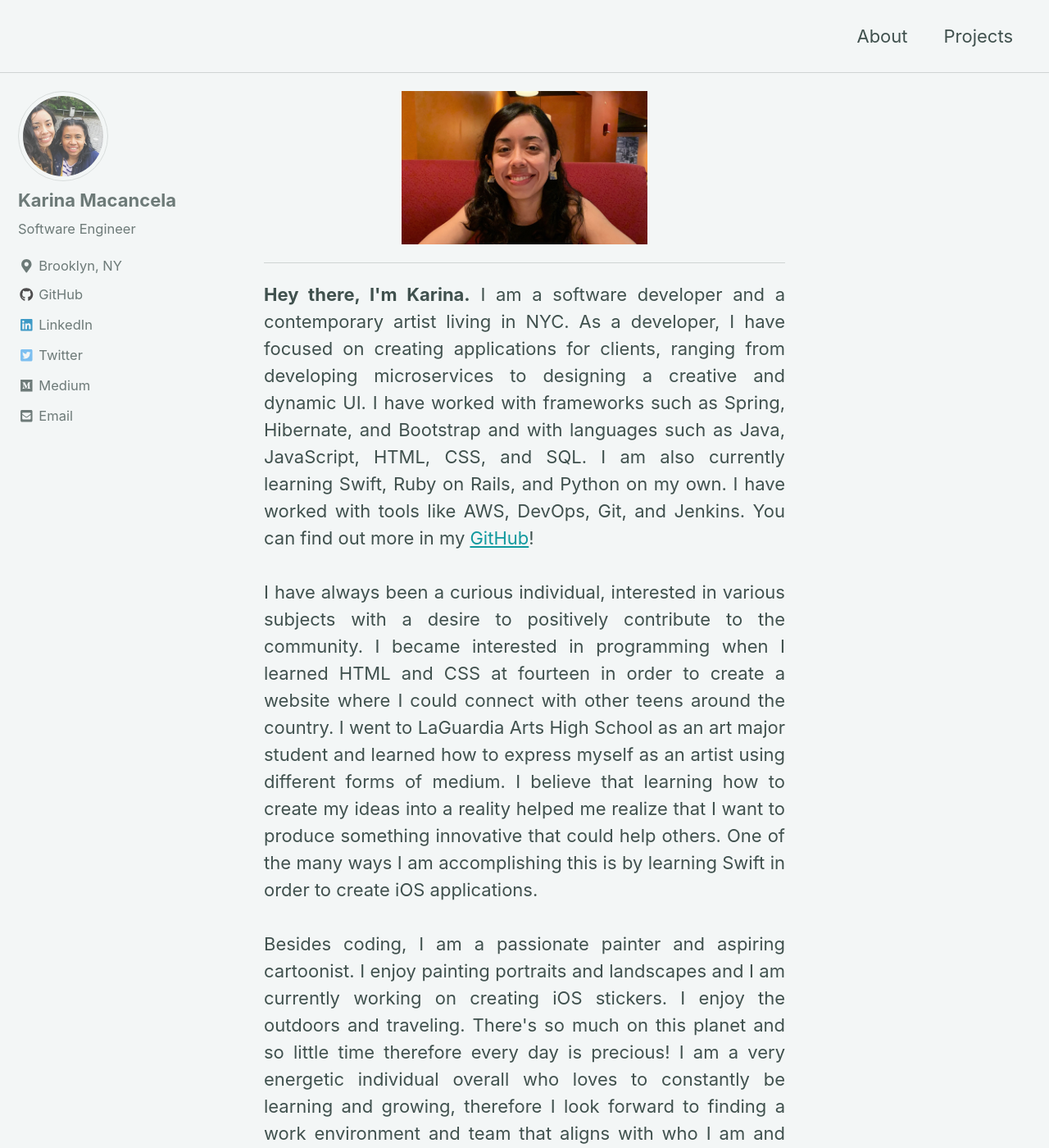
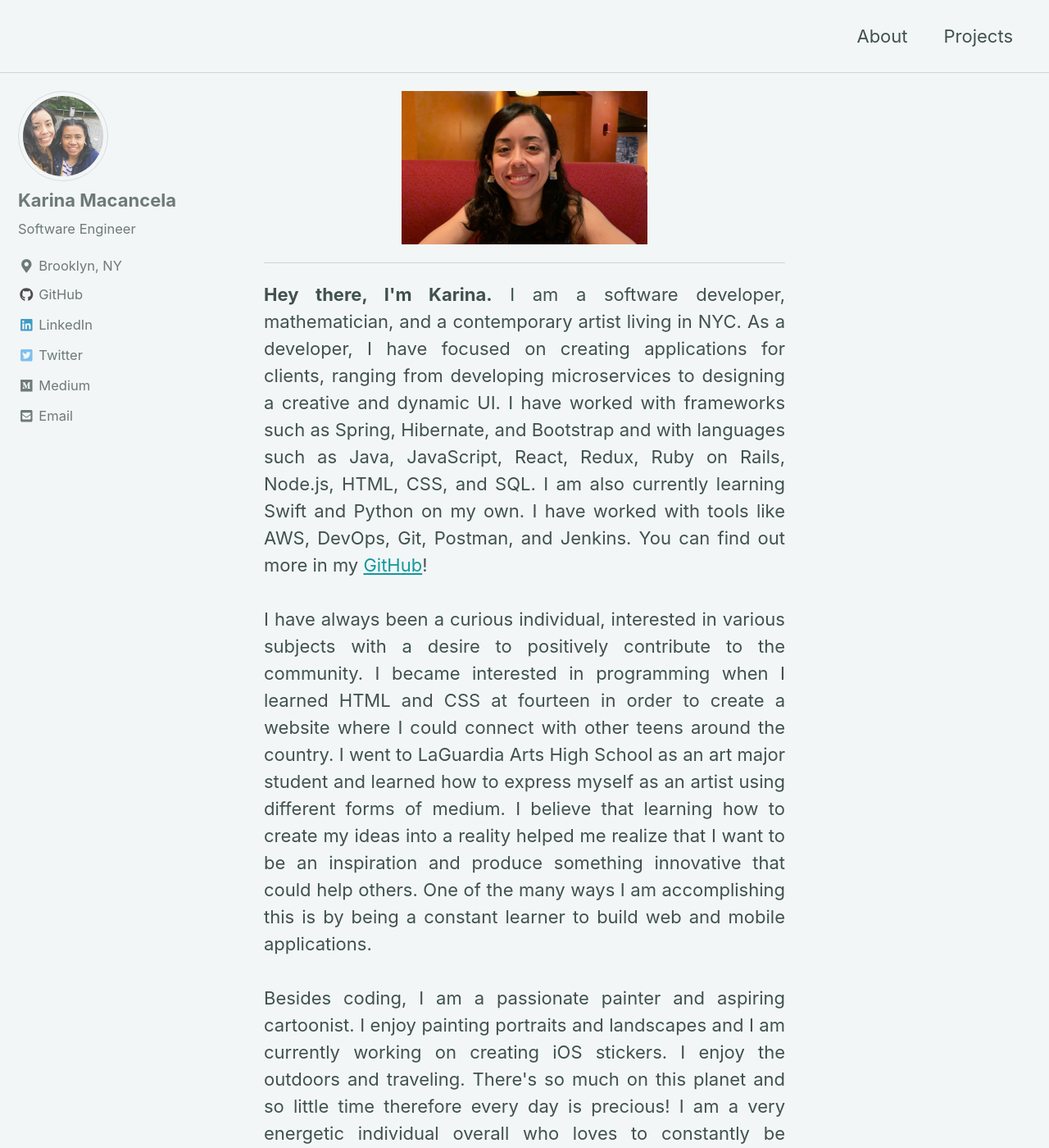
Before and after one commit to kmacancela/kmacancela.github.io, a Jekyll site: the page built from index.html, in a window 1280 px wide and 1400 px high. Shown: the whole window at 82% size. Built offline with Jekyll 4.4.1, drawn with Linux system fonts in a browser that asks for light colours; cached includes are drawn as plain includes; nearby versions of some CDN libraries; the list of posts is cut into pages by our own code; some of the changed text lies outside the part shown.

Commit message:
minior fix

```diff
--- a/index.html
+++ b/index.html
@@ -4,11 +4,11 @@
 <center>
   <center><img src="/assets/images/about_me.jpg" width="300"></center><hr>
   <p align="justify">
-    <b>Hey there, I'm Karina.</b> I am a software developer and a contemporary artist living in NYC. As a developer, I have focused on creating applications for clients, ranging from developing microservices to designing a creative and dynamic UI. I have worked with frameworks such as Spring, Hibernate, and Bootstrap and with languages such as Java, JavaScript, HTML, CSS, and SQL. I am also currently learning Swift, Ruby on Rails, and Python on my own. I have worked with tools like AWS, DevOps, Git, and Jenkins. You can find out more in my <a href="https://github.com/kmacancela">GitHub</a>!
+    <b>Hey there, I'm Karina.</b> I am a software developer, mathematician, and a contemporary artist living in NYC. As a developer, I have focused on creating applications for clients, ranging from developing microservices to designing a creative and dynamic UI. I have worked with frameworks such as Spring, Hibernate, and Bootstrap and with languages such as Java, JavaScript, React, Redux, Ruby on Rails, Node.js, HTML, CSS, and SQL. I am also currently learning Swift and Python on my own. I have worked with tools like AWS, DevOps, Git, Postman, and Jenkins. You can find out more in my <a href="https://github.com/kmacancela">GitHub</a>!
     <br><br>
-    I have always been a curious individual, interested in various subjects with a desire to positively contribute to the community. I became interested in programming when I learned HTML and CSS at fourteen in order to create a website where I could connect with other teens around the country. I went to LaGuardia Arts High School as an art major student and learned how to express myself as an artist using different forms of medium. I believe that learning how to create my ideas into a reality helped me realize that I want to produce something innovative that could help others. One of the many ways I am accomplishing this is by learning Swift in order to create iOS applications.
+    I have always been a curious individual, interested in various subjects with a desire to positively contribute to the community. I became interested in programming when I learned HTML and CSS at fourteen in order to create a website where I could connect with other teens around the country. I went to LaGuardia Arts High School as an art major student and learned how to express myself as an artist using different forms of medium. I believe that learning how to create my ideas into a reality helped me realize that I want to be an inspiration and produce something innovative that could help others. One of the many ways I am accomplishing this is by being a constant learner to build web and mobile applications.
     <br><br>
-    Besides coding, I am a passionate painter and aspiring cartoonist. I enjoy painting portraits and landscapes and I am currently working on creating iOS stickers. I enjoy the outdoors and traveling. There's so much on this planet and so little time therefore every day is precious! I am a very energetic individual overall who loves to constantly be learning and growing, therefore I look forward to finding a work environment and team that aligns with who I am and who I aspire to become. Looking forward to making a real difference in this world!
+    Besides coding, I am a passionate painter and aspiring cartoonist. I enjoy painting portraits and landscapes and I am currently working on creating iOS stickers. I enjoy the outdoors and traveling. There's so much on this planet and so little time therefore every day is precious! I am a very energetic individual overall who loves to constantly be learning and growing, therefore I look forward to finding a work environment and team that aligns with my passion. Looking forward to making a real difference in this world!
 
     <blockquote>
       "Clouds come floating into my life, no longer to carry rain or usher storm, but to add color to my sunset sky." <br>- Rabindranath Tagore
```
